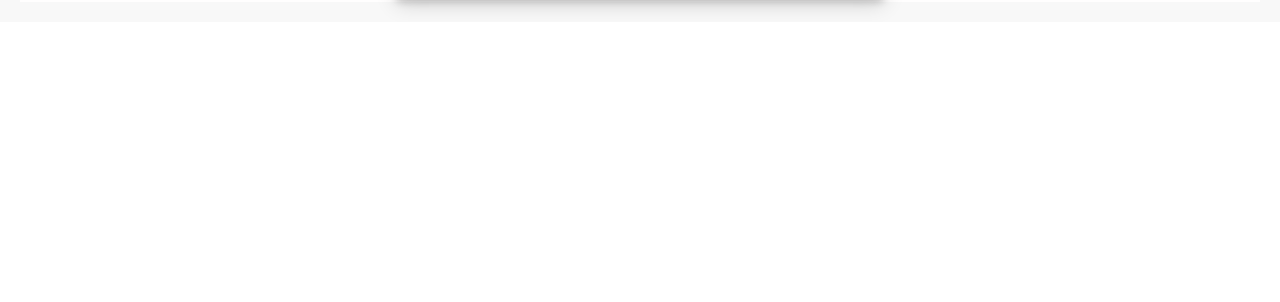
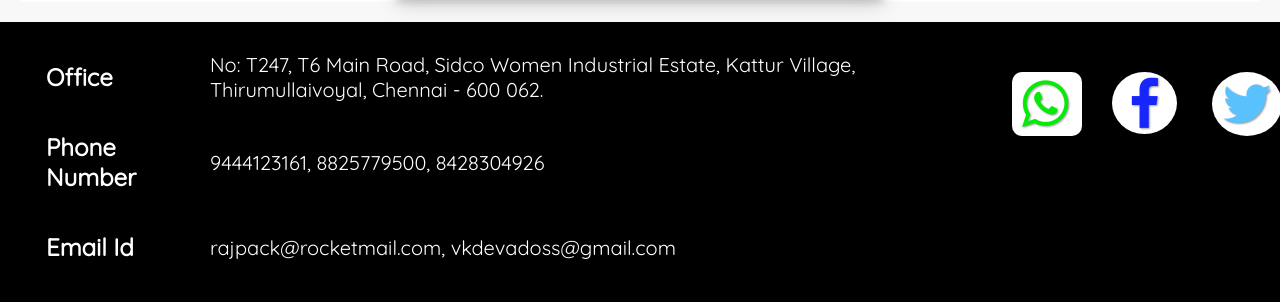
Before and after one commit to princedevadoss/rajpack, a website: page public-new/index.html in a window 1280 px wide. Shown: the part 5077-5379 px from the top of the page. Before the commit the page ends 5099 px from the top, so only its background shows below. Drawn offline with Linux system fonts and the light colour scheme.

Commit message:
Preview before deploy

```diff
--- a/public-new/app.js
+++ b/public-new/app.js
@@ -7,7 +7,7 @@ $(document).ready(function() {
 
     $('.short-card').click(function() {
         $.ajax({
-            url: `/new/templates/${$(this).data('url')}.html`,
+            url: `/templates/${$(this).data('url')}.html`,
             type: 'GET',
             success: function(data) {
                 $('.float-container').addClass('open-state');
--- a/public-new/index.html
+++ b/public-new/index.html
@@ -20,7 +20,7 @@
             <div class="logo-container">
                 <img class="logo" src="assets/finallogo.png" />
             </div>
-            <a href="#">Contact Us</a>
+            <a href="#contact">Contact Us</a>
             <a href="#workplace">Work Place</a>
             <a href="#about">About Us</a>
             <a href="#home">Home</a>
@@ -160,9 +160,39 @@
                     </div>
                 </div>
             </div>
-            <div id="contact" class="rajpack-content">
-
+        </div>
+    </div>
+    <div id="contact" class="contact-card">
+        <div class="contact-info">
+            <div class="contact-fr">
+                <div class="contact-left">
+                    Office
+                </div>
+                <div class="contact-right">
+                    No: T247, T6 Main Road, Sidco Women Industrial Estate, Kattur Village, Thirumullaivoyal, Chennai - 600 062.
+                </div>
             </div>
+            <div class="contact-fr">
+                <div class="contact-left">
+                    Phone Number
+                </div>
+                <div class="contact-right">
+                    9444123161, 8825779500, 8428304926
+                </div>
+            </div>
+            <div class="contact-fr">
+                <div class="contact-left">
+                    Email Id
+                </div>
+                <div class="contact-right">
+                    rajpack@rocketmail.com, vkdevadoss@gmail.com
+                </div>
+            </div>
+        </div>
+        <div class="social-media">
+            <a class="fa fa-whatsapp"></a><div class="whatsapp">+91 9444123161</div>
+            <a href="https://www.facebook.com/Rajpack-103165587873186/" class="fa fa-facebook"></a>
+            <a href="https://twitter.com/Rajpack1" class="fa fa-twitter"></a>
         </div>
     </div>
 </body>
--- a/public-new/styles/app.css
+++ b/public-new/styles/app.css
@@ -344,7 +344,7 @@ body {
 
 .float-container.open-state > .modal {
     width: 60vw;
-    height: 60vh;
+    height: 500px;
     overflow: scroll;
 }
 
@@ -469,3 +469,163 @@ body {
 .close:hover > .close-inline {
     color: rgba(255, 0, 0, 0.3);
 }
+
+.contact-card {
+    height: auto;
+    display: flex;
+    flex-wrap: wrap;
+    min-width: 600px;
+    align-items: center;
+    justify-content: center;
+    width: 100%;
+    background: black;
+}
+
+.contact-fr {
+    display: flex;
+    flex-wrap: wrap;
+    margin: 20px 0;
+    justify-content: center;
+    align-items: center;
+}
+
+.contact-info {
+    width: 75%;
+    padding: 10px;
+    color: white;
+    font-family: 'Quicksand', sans-serif;
+    font-size: 20px;
+}
+
+.contact-left {
+    text-align: left;
+    padding-left: 20px;
+    margin: 10px 0;
+    font-size: 24px;
+    font-weight: 600;
+    width: 15%;
+}
+
+.contact-right {
+    margin-left: 20px;
+    width: 80%;
+}
+
+.social-media {
+    width: 20%;
+    padding: 10px;
+    height: 200px;
+    position: relative;
+    color: white;
+    font-family: 'Quicksand', sans-serif;
+    font-size: 24px;
+}
+
+.fa-whatsapp {
+    color: rgb(3, 236, 3);
+    font-size: 54px !important;
+    position: absolute;
+    left: 0;
+    top: 0;
+    width: 50px;
+    text-shadow: 1px 1px 2px rgba(0, 0, 0, 0.397);
+    margin: 20px;
+    text-decoration: none;
+    padding: 5px 10px;
+    border-radius: 10px;
+    background: white;
+    z-index: 5;
+    cursor: pointer;
+    -webkit-transition: width 1s;
+    -moz-transition: width 1s;
+    -ms-transition: width 1s;
+    transition: width 1s;
+}
+
+.fa-whatsapp:hover {
+    width: 220px;
+}
+
+.fa-facebook {
+    color: rgb(23, 38, 250);
+    font-size: 54px !important;
+    text-decoration: none;
+    margin: 20px;
+    left: 100px;
+    text-shadow: 1px 1px 2px rgba(0, 0, 0, 0.397);
+    top: 0;
+    position: absolute;
+    background: white;
+    padding: 6px 17px 2px 17px;
+    border-radius: 50%;
+    cursor: pointer;
+    -webkit-transition: background 1s;
+    -moz-transition: background 1s;
+    -ms-transition: background 1s;
+    transition: background 1s;
+}
+
+.fa-whatsapp:hover + .whatsapp {
+    width: 180px;
+}
+
+.whatsapp {
+    position: absolute;
+    width: 0;
+    left: 85px;
+    top: 35px;
+    text-overflow: clip;
+    overflow: hidden;
+    white-space: nowrap;
+    -webkit-transition: width 1s;
+    -moz-transition: width 1s;
+    -ms-transition: width 1s;
+    transition: width 1s;
+    z-index: 6;
+    color: rgb(2, 177, 2);
+}
+
+.fa-facebook:hover {
+    background: rgba(255, 255, 255, 0.404);
+}
+
+.fa-twitter {
+    color: rgb(89, 193, 253);
+    font-size: 54px !important;
+    margin: 20px;
+    position: absolute;
+    left: 200px;
+    text-shadow: 1px 1px 2px rgba(0, 0, 0, 0.397);
+    top: 0;
+    text-decoration: none;
+    padding: 5px 10px;
+    border-radius: 50%;
+    background: white;
+    cursor: pointer;
+    -webkit-transition: background 1s;
+    -moz-transition: background 1s;
+    -ms-transition: background 1s;
+    transition: background 1s;
+}
+
+.fa-twitter:hover {
+    background: rgba(255, 255, 255, 0.404);
+}
+
+@media screen and (max-width: 1200px) {
+    .fa-twitter {
+        top: 80px;
+        left: 0;
+    }
+    .fa-whatsapp {
+        top: 0;
+        left: -50px;
+    }
+    .fa-facebook {
+        top: 0;
+        left: 50px;
+    }
+    .whatsapp {
+        left: 35px;
+    }
+}
```
Also changed, not shown: server/index.js (+4 -4 lines).
